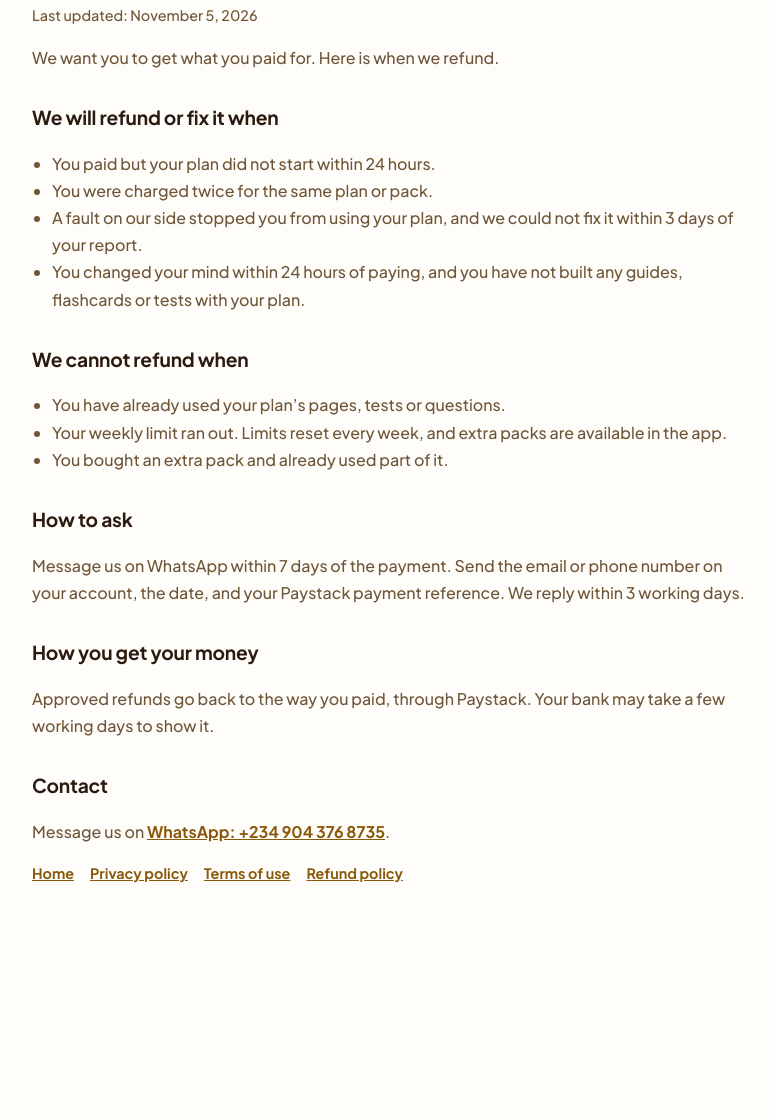
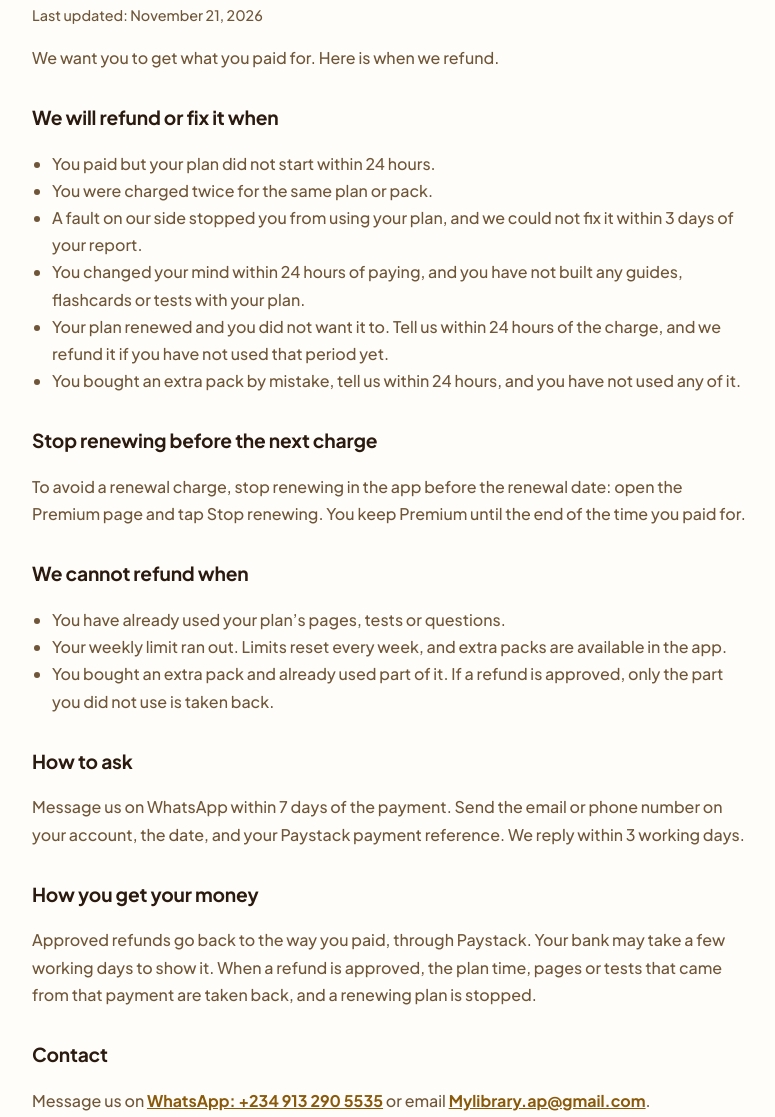
Before and after one commit to samsudeenadeniran136-blip/mylibrary-site, a plain HTML site: page refund.html in a window 1280 px wide. Shown: the part 158-1275 px from the top of the page, without its empty margins (248-1023 px from the left). Before the commit the page ends 1043 px from the top, so only its background shows below. Drawn offline with Linux system fonts and the light colour scheme.

Commit message:
Update refund.html

```diff
--- a/refund.html
+++ b/refund.html
@@ -18,21 +18,24 @@ a{color:var(--accent);font-weight:700}
 footer{margin:48px 0 40px;font-size:.9rem;color:var(--muted)}footer a{margin-right:16px}
 </style></head><body>
 <header><div class="w"><a href="index.html" style="color:var(--ink)">Mylibrary</a></div></header>
-<main class="w"><h1>Refund policy</h1><p class="date">Last updated: November 5, 2026</p>
+<main class="w"><h1>Refund policy</h1><p class="date">Last updated: November 21, 2026</p>
 <p>We want you to get what you paid for. Here is when we refund.</p>
 <h2>We will refund or fix it when</h2><ul>
 <li>You paid but your plan did not start within 24 hours.</li>
 <li>You were charged twice for the same plan or pack.</li>
 <li>A fault on our side stopped you from using your plan, and we could not fix it within 3 days of your report.</li>
-<li>You changed your mind within 24 hours of paying, and you have not built any guides, flashcards or tests with your plan.</li></ul>
+<li>You changed your mind within 24 hours of paying, and you have not built any guides, flashcards or tests with your plan.</li>
+<li>Your plan renewed and you did not want it to. Tell us within 24 hours of the charge, and we refund it if you have not used that period yet.</li>
+<li>You bought an extra pack by mistake, tell us within 24 hours, and you have not used any of it.</li></ul>
+<h2>Stop renewing before the next charge</h2><p>To avoid a renewal charge, stop renewing in the app before the renewal date: open the Premium page and tap Stop renewing. You keep Premium until the end of the time you paid for.</p>
 <h2>We cannot refund when</h2><ul>
 <li>You have already used your plan’s pages, tests or questions.</li>
 <li>Your weekly limit ran out. Limits reset every week, and extra packs are available in the app.</li>
-<li>You bought an extra pack and already used part of it.</li></ul>
+<li>You bought an extra pack and already used part of it. If a refund is approved, only the part you did not use is taken back.</li></ul>
 <h2>How to ask</h2>
 <p>Message us on WhatsApp within 7 days of the payment. Send the email or phone number on your account, the date, and your Paystack payment reference. We reply within 3 working days.</p>
-<h2>How you get your money</h2><p>Approved refunds go back to the way you paid, through Paystack. Your bank may take a few working days to show it.</p>
-<h2>Contact</h2><p>Message us on <a href="https://wa.me/2349043768735">WhatsApp: +234 904 376 8735</a>.</p>
+<h2>How you get your money</h2><p>Approved refunds go back to the way you paid, through Paystack. Your bank may take a few working days to show it. When a refund is approved, the plan time, pages or tests that came from that payment are taken back, and a renewing plan is stopped.</p>
+<h2>Contact</h2><p>Message us on <a href="https://wa.me/2349132905535">WhatsApp: +234 913 290 5535</a> or email <a href="mailto:Mylibrary.ap@gmail.com">Mylibrary.ap@gmail.com</a>.</p>
 </main>
 <footer class="w"><a href="index.html">Home</a><a href="privacy.html">Privacy policy</a><a href="terms.html">Terms of use</a><a href="refund.html">Refund policy</a></footer>
 </body></html>
```
